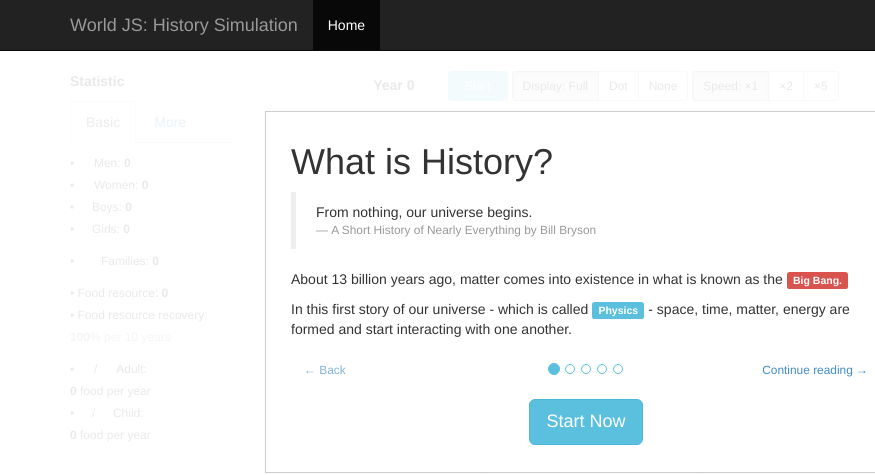
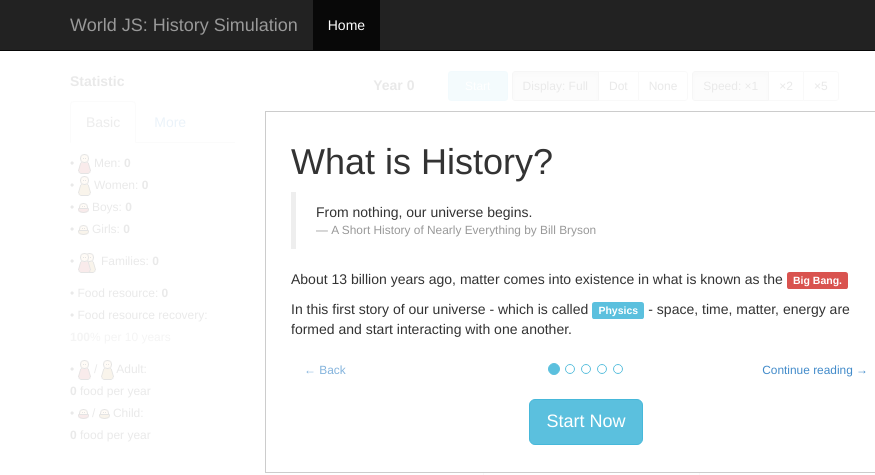
Before and after one commit to anvoz/world-js, a plain HTML site: page index.html in a window 1280 px wide. Shown: the top 475 px of the page, 0-875 px from the left. Drawn offline with nearby package versions, Linux system fonts and the light colour scheme.

Commit message:
Fix css icons

```diff
--- a/css/style.css
+++ b/css/style.css
@@ -198,7 +198,7 @@
     *margin-right: .3em;
     line-height: 14px;
     vertical-align: middle;
-    background-image: url("../images/seeds.png");
+    background-image: url("../images/icons.png");
     background-repeat: no-repeat;
     margin-top: 1px;
 }
```
